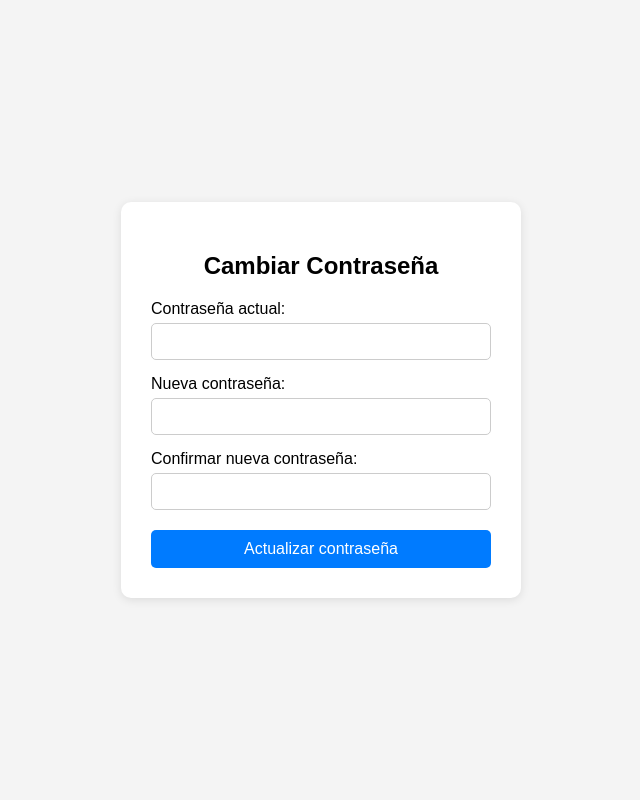
After one commit to gutidev/tp-testing-login, a Flask app: page /change_password in a window 1280 px wide. The commit adds this page. Shown: the whole page, without its empty margins (319-959 px from the left). Run offline with Flask 3, Linux system fonts and the light colour scheme.

Commit message:
Update pages

```diff
--- a/app.py
+++ b/app.py
@@ -1,6 +1,8 @@
-from flask import Flask, render_template, request, redirect, url_for
+from flask import Flask, render_template, request, redirect, url_for, flash
 
 app = Flask(__name__)
+# Necesario para usar flash
+app.secret_key = 'clave_secreta'
 
 # Usuario y contraseña hardcodeados para ejemplo
 USUARIO = 'admin'
@@ -8,21 +10,93 @@ CONTRASENA = '1234'
 
 @app.route('/')
 def index():
+    return redirect(url_for('login'))
+
+@app.route('/login')
+def login():
     return render_template('login.html')
 
-@app.route('/login', methods=['POST'])
-def login():
+
+
+@app.route('/status', methods=['POST'])
+def status():
     usuario = request.form['username']
     contrasena = request.form['password']
-    if usuario == USUARIO and contrasena == CONTRASENA:
-        return render_template('status.html')
-    else:
-        return render_template('login.html', error='Usuario o contraseña incorrectos', username=usuario)
+    if usuario != USUARIO:
+        error_usuario = 'El usuario no es correcto'
+        return render_template('login.html', error_usuario=error_usuario, username=usuario)
+
+    if contrasena != CONTRASENA:
+        error_contrasena = 'La contraseña es incorrecta'
+        return render_template('login.html', error_contrasena=error_contrasena, username=usuario)
+
+    # Si todo está OK, mostrar status
+    return render_template('status.html', nombre=usuario)
+
+
+@app.route('/status')
+def status_get():
+    return render_template('status.html')
+
+
+
 
 @app.route('/registro')
 def registro():
     return render_template('register.html')
 
 
+@app.route('/register', methods=['POST'])
+def register():
+    nombre = request.form['full-name']
+    email = request.form['email']
+    password = request.form['password']
+
+    if not es_valido(nombre, email, password):
+        error = 'Datos inválidos o incompletos'
+        return render_template('register.html', error=error)
+
+    # Guardar en base de datos u otra lógica...
+    return render_template('status.html', nombre=nombre)
+
+def es_valido(nombre, email, password):
+    return True
+
+
+
+
+@app.route('/change_password')
+def change_password():
+    return render_template('changePassword.html')
+
+@app.route('/change_password', methods=['POST'])
+def change_password_post():
+    if request.method == 'POST':
+        actual = request.form['currentPassword']
+        nueva = request.form['newPassword']
+        confirmar = request.form['confirmPassword']
+
+        CONTRASENA_ACTUAL = '1234'  # Simulado
+
+        if actual != CONTRASENA_ACTUAL:
+            return render_template('changePassword.html', error='La contraseña actual no es correcta.')
+
+        if nueva != confirmar:
+            return render_template('changePassword.html', error='Las contraseñas nuevas no coinciden.')
+
+        if len(nueva) < 6:
+            return render_template('changePassword.html', error='La nueva contraseña debe tener al menos 6 caracteres.')
+
+        # Aquí deberías guardar la nueva contraseña en tu base de datos
+
+        #return render_template('changePassword.html', success='Contraseña actualizada correctamente.')
+        flash('Contraseña actualizada correctamente.')
+        return redirect(url_for('login'))
+
+
+    return render_template('changePassword.html')
+
+
+
 if __name__ == '__main__':
     app.run(debug=True)
--- /dev/null
+++ b/static/changePassword.css
@@ -0,0 +1,66 @@
+  * {
+  box-sizing: border-box;
+}
+body {
+  font-family: Arial, sans-serif;
+  background-color: #f4f4f4;
+  margin: 0;
+  padding: 0;
+  height: 100vh;
+  display: flex;
+  justify-content: center;
+  align-items: center;
+}
+
+.container {
+  background-color: white;
+  width: 100%;
+  max-width: 400px;
+  padding: 30px;
+  border-radius: 10px;
+  box-shadow: 0 2px 10px rgba(0,0,0,0.1);
+}
+
+h2 {
+  text-align: center;
+  margin-bottom: 20px;
+}
+
+label {
+  display: block;
+  margin-top: 15px;
+}
+
+input[type="password"] {
+  width: 100%;
+  padding: 10px;
+  margin-top: 5px;
+  border: 1px solid #ccc;
+  border-radius: 5px;
+}
+
+button {
+  margin-top: 20px;
+  width: 100%;
+  padding: 10px;
+  background-color: #007BFF;
+  color: white;
+  border: none;
+  border-radius: 5px;
+  font-size: 16px;
+  cursor: pointer;
+}
+
+button:hover {
+  background-color: #0056b3;
+}
+
+.error {
+  color: red;
+  margin: 10px 0;
+}
+
+.success {
+  color: green;
+  margin: 10px 0;
+}
--- a/static/register.css
+++ b/static/register.css
@@ -68,3 +68,8 @@ body {
 .form-box .footer a:hover {
   text-decoration: underline;
 }
+
+.input-error {
+  border: 2px solid red;
+  background-color: #ffe6e6;
+}
--- /dev/null
+++ b/templates/changePassword.html
@@ -0,0 +1,38 @@
+<!DOCTYPE html>
+<html lang="es">
+
+<head>
+  <meta charset="UTF-8" />
+  <meta name="viewport" content="width=device-width, initial-scale=1.0" />
+  <link rel="stylesheet" type="text/css" href="{{ url_for('static', filename='changePassword.css') }}" />
+  <title>Cambiar Contraseña</title>
+</head>
+
+<body>
+
+  <div class="container">
+    <h2>Cambiar Contraseña</h2>
+
+    {% if error %}
+    <div class="error">{{ error }}</div>
+    {% elif success %}
+    <div class="success">{{ success }}</div>
+    {% endif %}
+
+    <form action="{{ url_for('change_password') }}" method="POST">
+      <label for="currentPassword">Contraseña actual:</label>
+      <input type="password" id="currentPassword" name="currentPassword" required>
+
+      <label for="newPassword">Nueva contraseña:</label>
+      <input type="password" id="newPassword" name="newPassword" required minlength="6">
+
+      <label for="confirmPassword">Confirmar nueva contraseña:</label>
+      <input type="password" id="confirmPassword" name="confirmPassword" required minlength="6">
+
+      <button type="submit">Actualizar contraseña</button>
+    </form>
+  </div>
+
+</body>
+
+</html>
--- a/templates/status.html
+++ b/templates/status.html
@@ -9,6 +9,8 @@
 </head>
 
 <body>
+
+    <h3>Bienvenido {{ nombre }}!</h3>
     <div class="header">
         <h2>✔ Todos los sistemas funcionan correctamente</h2>
     </div>
```
Also changed, not shown: static/login.css (+10 -5 lines), templates/login.html (+22 -4 lines), templates/register.html (+9 -7 lines).
